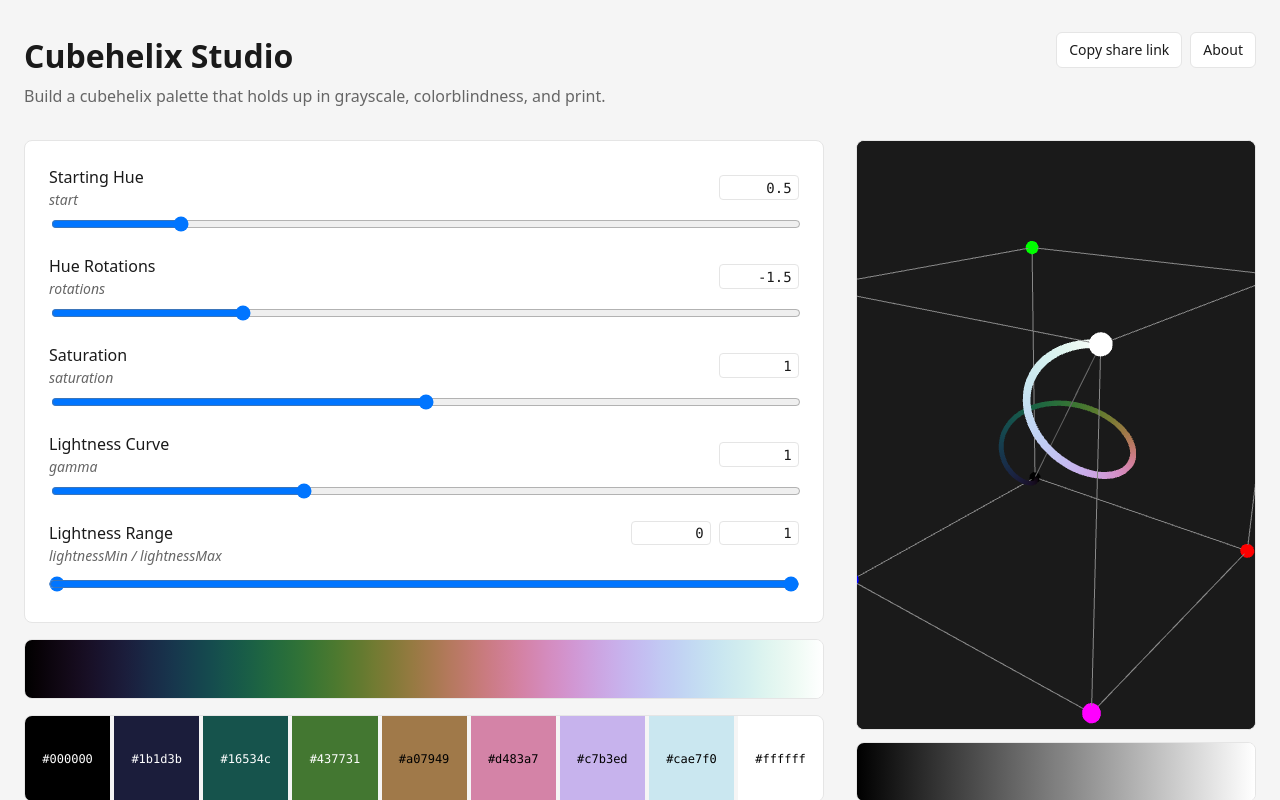
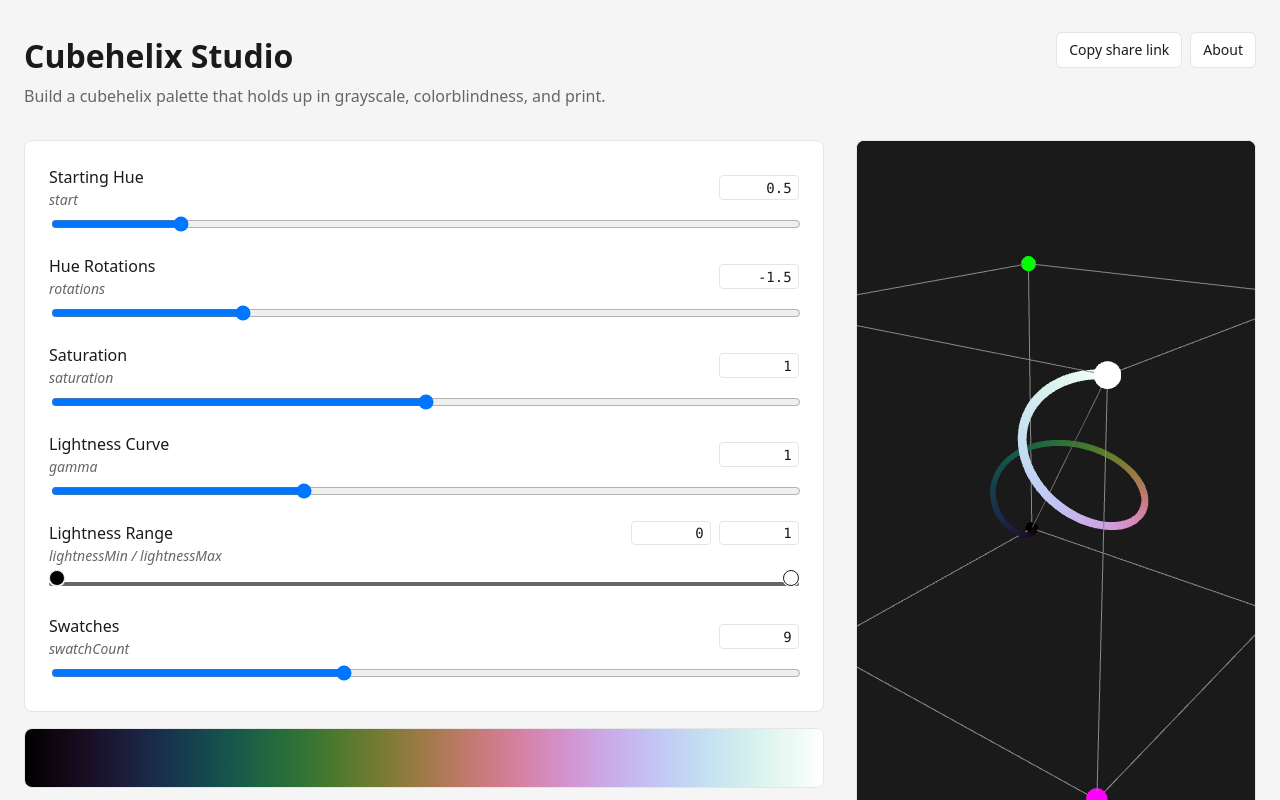
Before and after one commit to obangpub/cubehelix-studio, a React (Vite) app in the folder apps/web/: page / in a window 1280 px wide. Shown: the top 800 px of the page. Built offline with nearby package versions, Linux system fonts and the light colour scheme.

Commit message:
feat(web): configurable swatch count drives exports; clean dual-thumb slider with black/white thumbs

```diff
--- a/apps/web/src/App.tsx
+++ b/apps/web/src/App.tsx
@@ -1,3 +1,4 @@
+import type { CubehelixParams } from "@cubehelix-studio/core";
 import { AboutDialog } from "./components/AboutDialog";
 import { CubeVisualization } from "./components/CubeVisualization";
 import { ExportPanel } from "./components/ExportPanel";
@@ -9,7 +10,19 @@ import { SwatchRow } from "./components/SwatchRow";
 import { useUrlParams } from "./hooks/useUrlParams";
 
 export default function App() {
-  const [params, setParams] = useUrlParams();
+  const [state, setState] = useUrlParams();
+  const { params, swatchCount } = state;
+
+  const setParams = (next: CubehelixParams | ((prev: CubehelixParams) => CubehelixParams)) => {
+    setState((prev) => ({
+      ...prev,
+      params: typeof next === "function" ? next(prev.params) : next,
+    }));
+  };
+  const setSwatchCount = (next: number) => {
+    setState((prev) => ({ ...prev, swatchCount: next }));
+  };
+
   return (
     <main className="app">
       <header>
@@ -24,10 +37,15 @@ export default function App() {
       </header>
       <div className="layout">
         <div className="layout-left">
-          <ParamControls params={params} onChange={setParams} />
+          <ParamControls
+            params={params}
+            onChange={setParams}
+            swatchCount={swatchCount}
+            onSwatchCountChange={setSwatchCount}
+          />
           <section className="preview" aria-label="Palette preview">
             <GradientStrip params={params} />
-            <SwatchRow params={params} />
+            <SwatchRow params={params} count={swatchCount} />
           </section>
         </div>
         <section className="visualization" aria-label="Cube and gamma visualization">
@@ -35,7 +53,7 @@ export default function App() {
           <GammaBar params={params} />
         </section>
       </div>
-      <ExportPanel params={params} />
+      <ExportPanel params={params} swatchCount={swatchCount} />
     </main>
   );
 }
--- a/apps/web/src/components/ParamControls.tsx
+++ b/apps/web/src/components/ParamControls.tsx
@@ -1,13 +1,21 @@
 import type { CubehelixParams } from "@cubehelix-studio/core";
+import { SWATCH_COUNT_BOUNDS } from "../lib/url-state";
 import { RangeSlider } from "./RangeSlider";
 import { Slider } from "./Slider";
 
 interface ParamControlsProps {
   params: CubehelixParams;
   onChange: (params: CubehelixParams) => void;
+  swatchCount: number;
+  onSwatchCountChange: (count: number) => void;
 }
 
-export function ParamControls({ params, onChange }: ParamControlsProps) {
+export function ParamControls({
+  params,
+  onChange,
+  swatchCount,
+  onSwatchCountChange,
+}: ParamControlsProps) {
   const update = (key: keyof CubehelixParams) => (value: number) => {
     onChange({ ...params, [key]: value });
   };
@@ -62,6 +70,15 @@ export function ParamControls({ params, onChange }: ParamControlsProps) {
           onChange({ ...params, lightnessMin: nextMin, lightnessMax: nextMax })
         }
       />
+      <Slider
+        label="Swatches"
+        technicalName="swatchCount"
+        value={swatchCount}
+        min={SWATCH_COUNT_BOUNDS.min}
+        max={SWATCH_COUNT_BOUNDS.max}
+        step={1}
+        onChange={(value) => onSwatchCountChange(Math.round(value))}
+      />
     </section>
   );
 }
--- a/apps/web/src/components/RangeSlider.tsx
+++ b/apps/web/src/components/RangeSlider.tsx
@@ -82,6 +82,7 @@ export function RangeSlider({
         />
         <input
           id={idMin}
+          className="thumb-min"
           type="range"
           value={valueMin}
           min={min}
@@ -92,6 +93,7 @@ export function RangeSlider({
         />
         <input
           id={idMax}
+          className="thumb-max"
           type="range"
           value={valueMax}
           min={min}
--- a/apps/web/src/components/SwatchRow.tsx
+++ b/apps/web/src/components/SwatchRow.tsx
@@ -21,7 +21,12 @@ export function SwatchRow({ params, count = 9 }: SwatchRowProps) {
     }));
   }, [params, count]);
   return (
-    <div className="swatch-row" role="list" aria-label="Discrete palette samples">
+    <div
+      className="swatch-row"
+      role="list"
+      aria-label="Discrete palette samples"
+      style={{ gridTemplateColumns: `repeat(${count}, 1fr)` }}
+    >
       {swatches.map((s, i) => (
         <div key={i} role="listitem" className="swatch" style={{ background: s.bg, color: s.text }}>
           <span className="swatch-hex">{s.hex}</span>
--- a/apps/web/src/hooks/useUrlParams.ts
+++ b/apps/web/src/hooks/useUrlParams.ts
@@ -1,31 +1,30 @@
 import { useCallback, useEffect, useState } from "react";
-import type { CubehelixParams } from "@cubehelix-studio/core";
-import { decodeParams, encodeParams } from "../lib/url-state";
+import { decodeAppState, encodeAppState, type AppState } from "../lib/url-state";
 
-type SetParams = (next: CubehelixParams | ((prev: CubehelixParams) => CubehelixParams)) => void;
+type SetAppState = (next: AppState | ((prev: AppState) => AppState)) => void;
 
-export function useUrlParams(): readonly [CubehelixParams, SetParams] {
-  const [params, setParams] = useState<CubehelixParams>(() => decodeParams(window.location.search));
+export function useUrlParams(): readonly [AppState, SetAppState] {
+  const [state, setState] = useState<AppState>(() => decodeAppState(window.location.search));
 
   useEffect(() => {
-    const qs = encodeParams(params);
+    const qs = encodeAppState(state);
     const newUrl = window.location.pathname + qs + window.location.hash;
     if (newUrl !== window.location.pathname + window.location.search + window.location.hash) {
       window.history.replaceState(null, "", newUrl);
     }
-  }, [params]);
+  }, [state]);
 
   useEffect(() => {
     const onPopState = () => {
-      setParams(decodeParams(window.location.search));
+      setState(decodeAppState(window.location.search));
     };
     window.addEventListener("popstate", onPopState);
     return () => window.removeEventListener("popstate", onPopState);
   }, []);
 
-  const setParamsStable = useCallback<SetParams>((next) => {
-    setParams(next);
+  const setStateStable = useCallback<SetAppState>((next) => {
+    setState(next);
   }, []);
 
-  return [params, setParamsStable] as const;
+  return [state, setStateStable] as const;
 }
--- a/apps/web/src/lib/url-state.ts
+++ b/apps/web/src/lib/url-state.ts
@@ -1,4 +1,17 @@
 import { DEFAULT_CUBEHELIX_PARAMS, type CubehelixParams } from "@cubehelix-studio/core";
+
+export interface AppState {
+  params: CubehelixParams;
+  swatchCount: number;
+}
+
+export const DEFAULT_SWATCH_COUNT = 9;
+export const SWATCH_COUNT_BOUNDS = { min: 2, max: 20 } as const;
+
+export const DEFAULT_APP_STATE: AppState = {
+  params: DEFAULT_CUBEHELIX_PARAMS,
+  swatchCount: DEFAULT_SWATCH_COUNT,
+};
 
 const KEYS = [
   "start",
@@ -31,8 +44,7 @@ function clamp(value: number, min: number, max: number): number {
   return value;
 }
 
-export function encodeParams(params: CubehelixParams): string {
-  const search = new URLSearchParams();
+function appendParamsToSearch(search: URLSearchParams, params: CubehelixParams): void {
   for (const key of KEYS) {
     const rounded = roundTo(params[key], ENCODE_PRECISION);
     const defaultRounded = roundTo(DEFAULT_CUBEHELIX_PARAMS[key], ENCODE_PRECISION);
@@ -40,12 +52,9 @@ export function encodeParams(params: CubehelixParams): string {
       search.set(key, String(rounded));
     }
   }
-  const qs = search.toString();
-  return qs ? `?${qs}` : "";
 }
 
-export function decodeParams(searchString: string): CubehelixParams {
-  const search = new URLSearchParams(searchString);
+function readParamsFromSearch(search: URLSearchParams): CubehelixParams {
   const result: CubehelixParams = { ...DEFAULT_CUBEHELIX_PARAMS };
   for (const key of KEYS) {
     const raw = search.get(key);
@@ -63,3 +72,39 @@ export function decodeParams(searchString: string): CubehelixParams {
   }
   return result;
 }
+
+export function encodeParams(params: CubehelixParams): string {
+  const search = new URLSearchParams();
+  appendParamsToSearch(search, params);
+  const qs = search.toString();
+  return qs ? `?${qs}` : "";
+}
+
+export function decodeParams(searchString: string): CubehelixParams {
+  return readParamsFromSearch(new URLSearchParams(searchString));
+}
+
+export function encodeAppState(state: AppState): string {
+  const search = new URLSearchParams();
+  appendParamsToSearch(search, state.params);
+  const swatchCount = Math.round(state.swatchCount);
+  if (swatchCount !== DEFAULT_SWATCH_COUNT) {
+    search.set("swatchCount", String(swatchCount));
+  }
+  const qs = search.toString();
+  return qs ? `?${qs}` : "";
+}
+
+export function decodeAppState(searchString: string): AppState {
+  const search = new URLSearchParams(searchString);
+  const params = readParamsFromSearch(search);
+  let swatchCount = DEFAULT_SWATCH_COUNT;
+  const rawCount = search.get("swatchCount");
+  if (rawCount !== null) {
+    const num = Number(rawCount);
+    if (Number.isFinite(num)) {
+      swatchCount = clamp(Math.round(num), SWATCH_COUNT_BOUNDS.min, SWATCH_COUNT_BOUNDS.max);
+    }
+  }
+  return { params, swatchCount };
+}
--- a/apps/web/src/styles.css
+++ b/apps/web/src/styles.css
@@ -214,21 +214,17 @@ header p {
   height: 28px;
 }
 
-.range-slider-track input[type="range"] {
+.range-slider-track::before {
+  content: "";
   position: absolute;
-  inset: 0;
-  width: 100%;
-  margin: 0;
+  left: 0;
+  right: 0;
+  top: 50%;
+  height: 4px;
+  transform: translateY(-50%);
+  background: var(--border);
+  border-radius: 2px;
   pointer-events: none;
-  background: transparent;
-}
-
-.range-slider-track input[type="range"]::-webkit-slider-thumb {
-  pointer-events: auto;
-}
-
-.range-slider-track input[type="range"]::-moz-range-thumb {
-  pointer-events: auto;
 }
 
 .range-slider-fill {
@@ -236,10 +232,88 @@ header p {
   top: 50%;
   height: 4px;
   transform: translateY(-50%);
-  background: var(--fg);
+  background: var(--muted);
   border-radius: 2px;
   pointer-events: none;
-  opacity: 0.4;
+}
+
+.range-slider-track input[type="range"] {
+  position: absolute;
+  inset: 0;
+  width: 100%;
+  margin: 0;
+  background: transparent;
+  pointer-events: none;
+  -webkit-appearance: none;
+  appearance: none;
+}
+
+.range-slider-track input[type="range"]:focus {
+  outline: none;
+}
+
+.range-slider-track input[type="range"]::-webkit-slider-runnable-track {
+  background: transparent;
+  border: none;
+  height: 100%;
+}
+
+.range-slider-track input[type="range"]::-moz-range-track {
+  background: transparent;
+  border: none;
+  height: 100%;
+}
+
+.range-slider-track input[type="range"]::-webkit-slider-thumb {
+  -webkit-appearance: none;
+  pointer-events: auto;
+  width: 16px;
+  height: 16px;
+  border-radius: 50%;
+  cursor: pointer;
+  margin-top: 0;
+}
+
+.range-slider-track input[type="range"]::-moz-range-thumb {
+  pointer-events: auto;
+  width: 16px;
+  height: 16px;
+  border-radius: 50%;
+  cursor: pointer;
+}
+
+.range-slider-track input.thumb-min::-webkit-slider-thumb {
+  background: #000;
+  border: 1px solid var(--border);
+  box-shadow: 0 0 0 1px var(--surface);
+}
+
+.range-slider-track input.thumb-min::-moz-range-thumb {
+  background: #000;
+  border: 1px solid var(--border);
+  box-shadow: 0 0 0 1px var(--surface);
+}
+
+.range-slider-track input.thumb-max::-webkit-slider-thumb {
+  background: #fff;
+  border: 1px solid var(--fg);
+  box-shadow: 0 0 0 1px var(--surface);
+}
+
+.range-slider-track input.thumb-max::-moz-range-thumb {
+  background: #fff;
+  border: 1px solid var(--fg);
+  box-shadow: 0 0 0 1px var(--surface);
+}
+
+.range-slider-track input[type="range"]:focus-visible::-webkit-slider-thumb {
+  outline: 2px solid var(--fg);
+  outline-offset: 2px;
+}
+
+.range-slider-track input[type="range"]:focus-visible::-moz-range-thumb {
+  outline: 2px solid var(--fg);
+  outline-offset: 2px;
 }
 
 .preview {
```
Also changed, not shown: apps/web/src/components/ExportPanel.tsx (+16 -2 lines), 1 other file (tests, documents, lock files or other folders).
